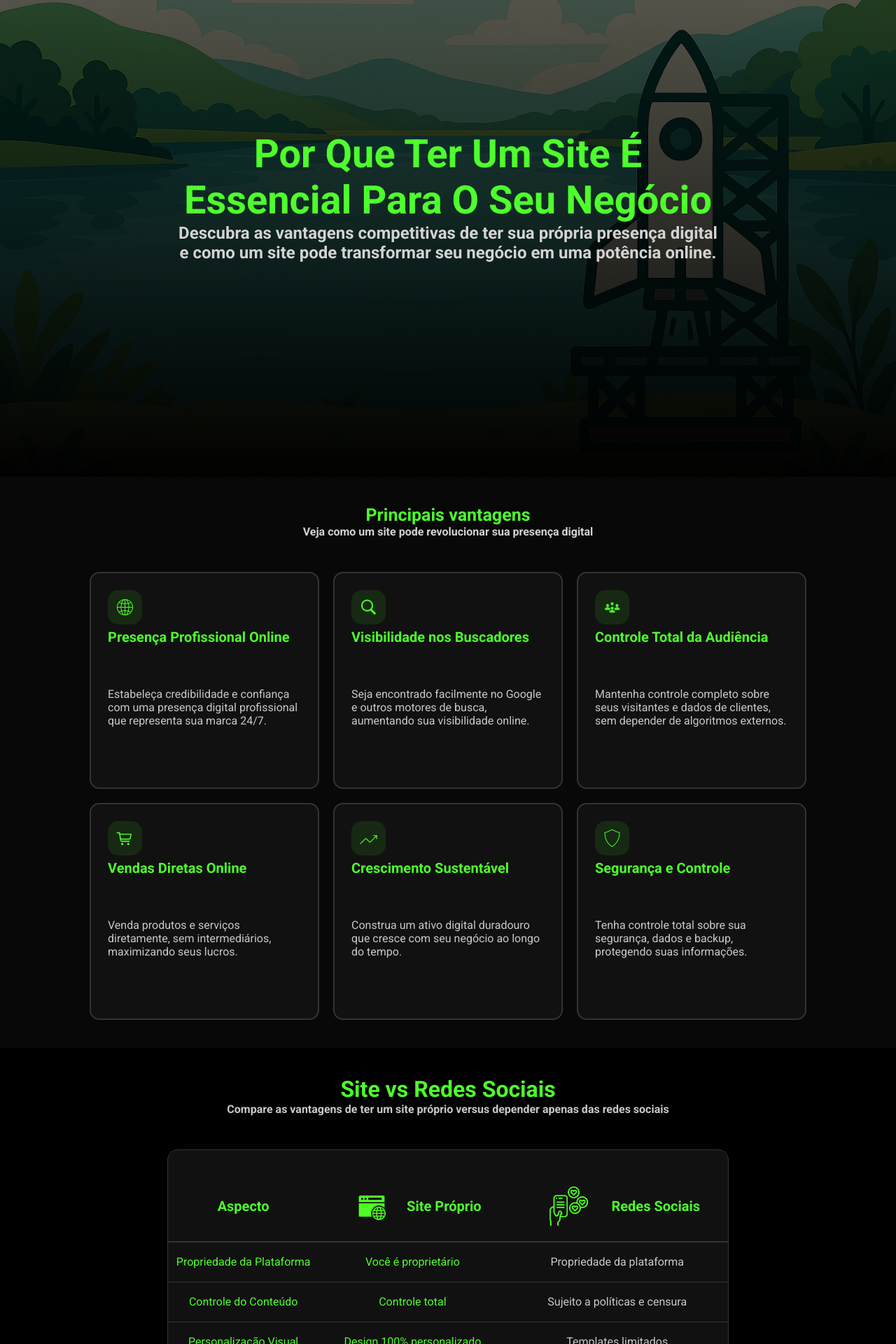
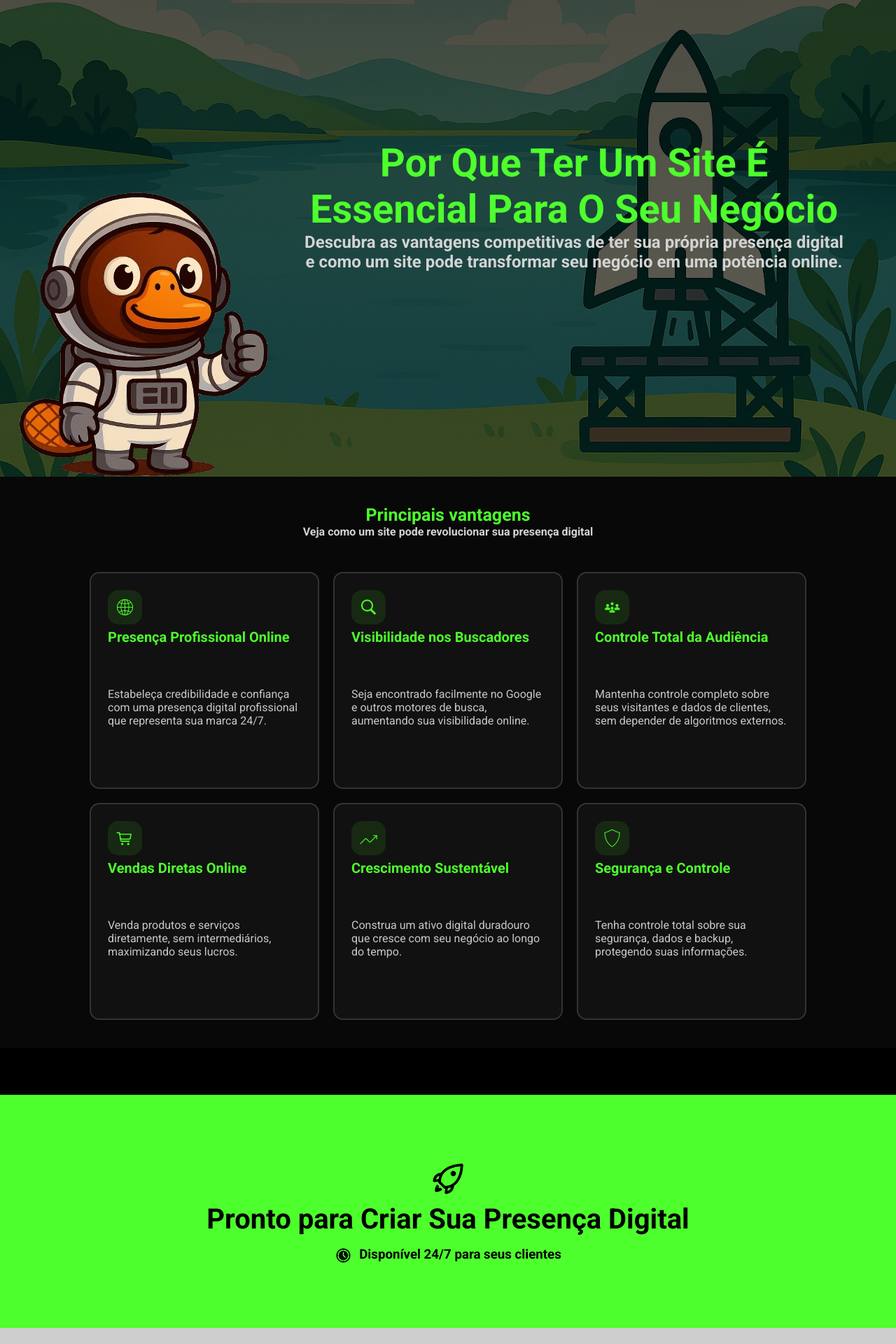
Before and after one commit to matheusollima/PlatyPlusDevSite, a PHP site: page / in a window 1280 px wide. Shown: the part 2360-4280 px from the top of the page at 70% size. Run offline with PHP 8.4, Linux system fonts and the light colour scheme.

Commit message:
remoção do bloco site vs redes sociais, adição astronauta ao bloco de por que ter um site

```diff
--- a/estilo.css
+++ b/estilo.css
@@ -1230,15 +1230,17 @@ input:-webkit-autofill {
 }
 
 .bloco01 {
-  display: flex;
-  flex-direction: column;
+  display: grid;
+  grid-template-columns: auto auto;
+  grid-template-rows: 100% 100%;
   justify-content: center;
   align-items: center;
   padding: 2%;
+  padding-bottom: 0;
   height: 100vh;
   width: 100vw;
   box-sizing: border-box;
-  background-image: linear-gradient(rgba(0, 0, 0, 0.6), rgba(0, 0, 0, 0.99)),
+  background-image: linear-gradient(rgba(0, 0, 0, 0.7), rgba(0, 0, 0, 0.6)),
     url("imgs/foguete-fundo.webp");
   background-attachment: fixed;
   background-size: cover;
@@ -1258,6 +1260,22 @@ input:-webkit-autofill {
   text-wrap: balance;
 }
 
+#img-bloco01 {
+  height: 100%;
+  display: flex;
+  justify-content: end;
+  flex-direction: column;
+}
+
+#img-bloco01 img {
+ margin-top: 100000px;
+
+}
+
+#apresentacao-bloco01{
+
+}
+
 .bloco02 {
   width: 100%;
   height: auto;
@@ -1479,7 +1497,7 @@ input:-webkit-autofill {
 }
 
 .bloco04 {
-  height: 90vh;
+  height: 50vh;
   display: flex;
   box-sizing: border-box;
   align-items: end;
--- a/index.html
+++ b/index.html
@@ -224,41 +224,47 @@
 
                     <div class='painel-modelo-negocio'>
 
-                            <div class ="modelo-negocio-card1" id="loja-Roupas"><img
+                        <div class="modelo-negocio-card1" id="loja-Roupas"><img
                                 src="./imgs/front-end/serviços - icons/Modelos de negócio/loja-roupas.png" alt="">
                             <label for="">Loja de roupas</label>
                         </div>
-                        <div class ="modelo-negocio-card1" id="academia"><img src="./imgs/front-end/serviços - icons/Modelos de negócio/academia.png"
-                                alt=""> <label for="">Academia</label>
+                        <div class="modelo-negocio-card1" id="academia"><img
+                                src="./imgs/front-end/serviços - icons/Modelos de negócio/academia.png" alt=""> <label
+                                for="">Academia</label>
                         </div>
-                        <div class ="modelo-negocio-card1" id="mercearia"><img src="./imgs/front-end/serviços - icons/Modelos de negócio/basket.png"
-                                alt=""> <label for="">Mercearia</label>
+                        <div class="modelo-negocio-card1" id="mercearia"><img
+                                src="./imgs/front-end/serviços - icons/Modelos de negócio/basket.png" alt=""> <label
+                                for="">Mercearia</label>
                         </div>
-                        <div class ="modelo-negocio-card1" id="petshop"><img src="./imgs/front-end/serviços - icons/Modelos de negócio/petshop.png"
-                                alt=""> <label for="">Petshop</label>
+                        <div class="modelo-negocio-card1" id="petshop"><img
+                                src="./imgs/front-end/serviços - icons/Modelos de negócio/petshop.png" alt=""> <label
+                                for="">Petshop</label>
                         </div>
-                        <div class ="modelo-negocio-card1" id="loja"><img src="./imgs/front-end/serviços - icons/Modelos de negócio/shop.png" alt="">
+                        <div class="modelo-negocio-card1" id="loja"><img
+                                src="./imgs/front-end/serviços - icons/Modelos de negócio/shop.png" alt="">
                             <label for="">Loja</label>
                         </div>
 
 
-                        <div class ="modelo-negocio-card2" id="fotografo"><img
+                        <div class="modelo-negocio-card2" id="fotografo"><img
                                 src="./imgs/front-end/serviços - icons/Modelos de negócio/Fotografo.png" alt=""> <label
                                 for="">Estúdio de Fotografia</label>
                         </div>
-                        <div class ="modelo-negocio-card2" id="escola"><img src="./imgs/front-end/serviços - icons/Modelos de negócio/educação.png"
-                                alt=""> <label for="">Escola</label>
+                        <div class="modelo-negocio-card2" id="escola"><img
+                                src="./imgs/front-end/serviços - icons/Modelos de negócio/educação.png" alt=""> <label
+                                for="">Escola</label>
                         </div>
-                        <div class ="modelo-negocio-card2" id="salao-beleza"><img
+                        <div class="modelo-negocio-card2" id="salao-beleza"><img
                                 src="./imgs/front-end/serviços - icons/Modelos de negócio/salao-beleza.png" alt="">
                             <label for="">Salão de beleza</label>
                         </div>
-                        <div class ="modelo-negocio-card2" id="portfolio"><img
+                        <div class="modelo-negocio-card2" id="portfolio"><img
                                 src="./imgs/front-end/serviços - icons/Modelos de negócio/portfolio.png" alt="">
                             <label for="">Portfólio</label>
                         </div>
-                        <div class ="modelo-negocio-card2" id="oficina"><img src="./imgs/front-end/serviços - icons/Modelos de negócio/oficina.png"
-                                alt=""> <label for="">Oficina</label>
+                        <div class="modelo-negocio-card2" id="oficina"><img
+                                src="./imgs/front-end/serviços - icons/Modelos de negócio/oficina.png" alt=""> <label
+                                for="">Oficina</label>
                         </div>
                     </div>
                 </div>
@@ -533,10 +539,16 @@
 
     <section class="section" id="porque-ter-um-site">
         <div class=" bloco bloco01">
-            <h1 class="titulo">Por Que Ter Um Site É Essencial Para O Seu Negócio</h1>
-            <h2 class="subtitulo">Descubra as vantagens competitivas de ter sua própria presença digital e como um site
-                pode transformar
-                seu negócio em uma potência online.</h2>
+               <div id = "img-bloco01"><img src="imgs/platyplus astronauta.png" alt=""></div>
+            <div id="apresentacao-bloco01">
+                <h1 class="titulo">Por Que Ter Um Site É Essencial Para O Seu Negócio</h1>
+                <h2 class="subtitulo">Descubra as vantagens competitivas de ter sua própria presença digital e como um
+                    site
+                    pode transformar
+                    seu negócio em uma potência online.</h2>
+            </div>
+
+
         </div>
         <div class="bloco bloco02">
             <div id="apresentacao-bloco02">
@@ -607,95 +619,13 @@
                 </li>
             </ul>
         </div>
-        <div class="bloco bloco03">
-            <div id="apresentacao-bloco03">
-                <h1 class="titulo">Site vs Redes Sociais</h1>
-                <h2 class="subtitulo">Compare as vantagens de ter um site próprio versus depender apenas das redes
-                    sociais</h2>
-            </div>
-            <div id="tabela-container">
-                <div id="tabela">
-                    <table id="tabela-site-redes-sociais">
-                        <!-- CABEÇALHO -->
-                        <thead>
-                            <tr>
-                                <th>Aspecto</th>
-                                <th>
-                                    <div>
-                                        <div><img src="imgs/icons - por que ter um site/icons8-site-100.png" alt="">
-                                        </div>
-                                        <h1>Site Próprio</h1>
-                                    </div>
-                                </th>
-                                <th>
-                                    <div>
-                                        <div><img src="imgs/icons - por que ter um site/redes-sociais.png" alt=""
-                                                id="redes-sociais-icon"></div>
-                                        <h1>Redes Sociais</h1>
-                                    </div>
-                                </th>
-                            </tr>
-
-                        </thead>
-
-                        <!-- CORPO -->
-                        <tbody>
-                            <tr>
-                                <td>Propriedade da Plataforma</td>
-                                <td>Você é proprietário</td>
-                                <td>Propriedade da plataforma</td>
-                            </tr>
-                            <tr>
-                                <td>Controle do Conteúdo</td>
-                                <td>Controle total</td>
-                                <td>Sujeito a políticas e censura</td>
-                            </tr>
-                            <tr>
-                                <td>Personalização Visual</td>
-                                <td>Design 100% personalizado</td>
-                                <td>Templates limitados</td>
-                            </tr>
-                            <tr>
-                                <td>SEO e Descoberta</td>
-                                <td>Otimização completa para Google</td>
-                                <td>Dependente de algoritmos</td>
-                            </tr>
-                            <tr>
-                                <td>Monetização</td>
-                                <td>Múltiplas opções sem taxas</td>
-                                <td>Limitado e com comissões</td>
-                            </tr>
-                            <tr>
-                                <td>Dados e Analytics</td>
-                                <td>Dados próprios e detalhados</td>
-                                <td>Dados limitados da plataforma</td>
-                            </tr>
-                            <tr>
-                                <td>Durabilidade</td>
-                                <td>Permanente enquanto mantido</td>
-                                <td>Pode ser suspenso a qualquer momento</td>
-                            </tr>
-
-                        </tbody>
-
-
-                    </table>
-                </div>
-
-            </div>
-
-
-        </div>
-
         <div class="bloco bloco04">
             <div>
                 <div id="rocket-icon-container"><img src="imgs/icons - por que ter um site/icons8-rocket-100.png" alt=""
                         id="rocket-icon"></div>
                 <h1 class="titulo">Pronto para Criar Sua Presença Digital</h1>
-                <h2 class="subtitulo">Não dependa apenas das redes sociais. Tenha controle total sobre sua presença
-                    online com um site profissional que trabalha para você 24 horas por dia.</h2>
-                <div class = "subtitulo2" id="relogio-icon-container"><img src="imgs/icons - por que ter um site/icons8-clock-100.png" alt=""
-                        id="relogio-icon">
+                <div class="subtitulo2" id="relogio-icon-container"><img
+                        src="imgs/icons - por que ter um site/icons8-clock-100.png" alt="" id="relogio-icon">
                     <h3>Disponível 24/7 para seus clientes</h3>
                 </div>
             </div>
```
Also changed, not shown: imgs/platyplus astronauta.png (added).
